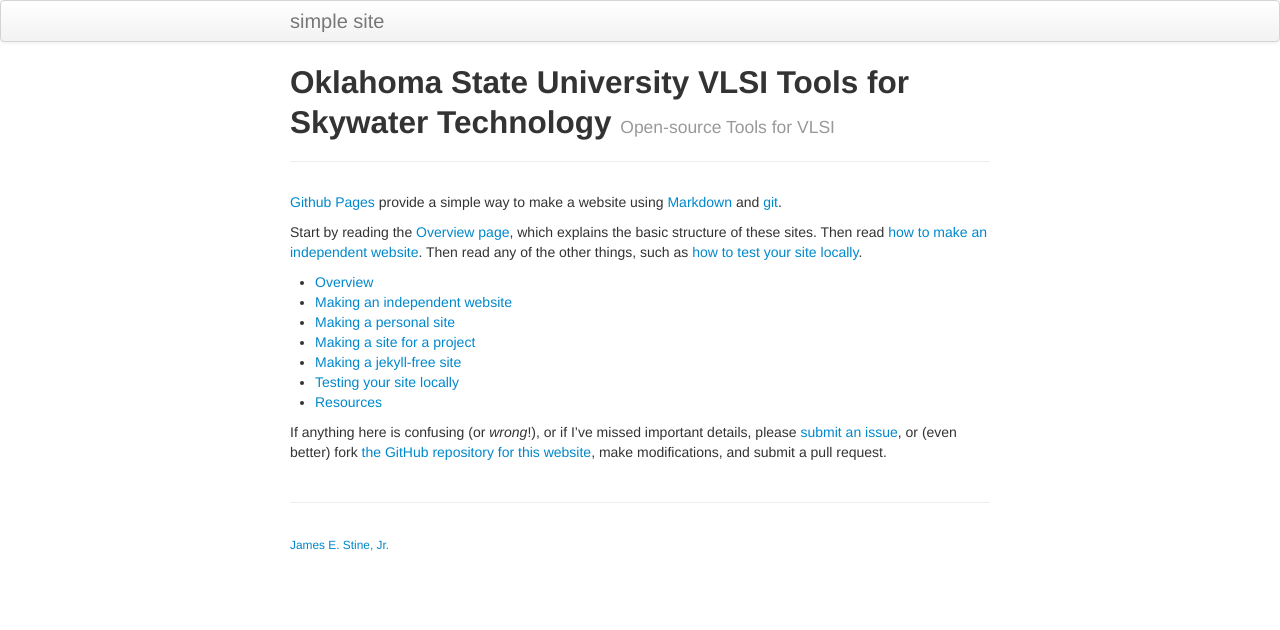
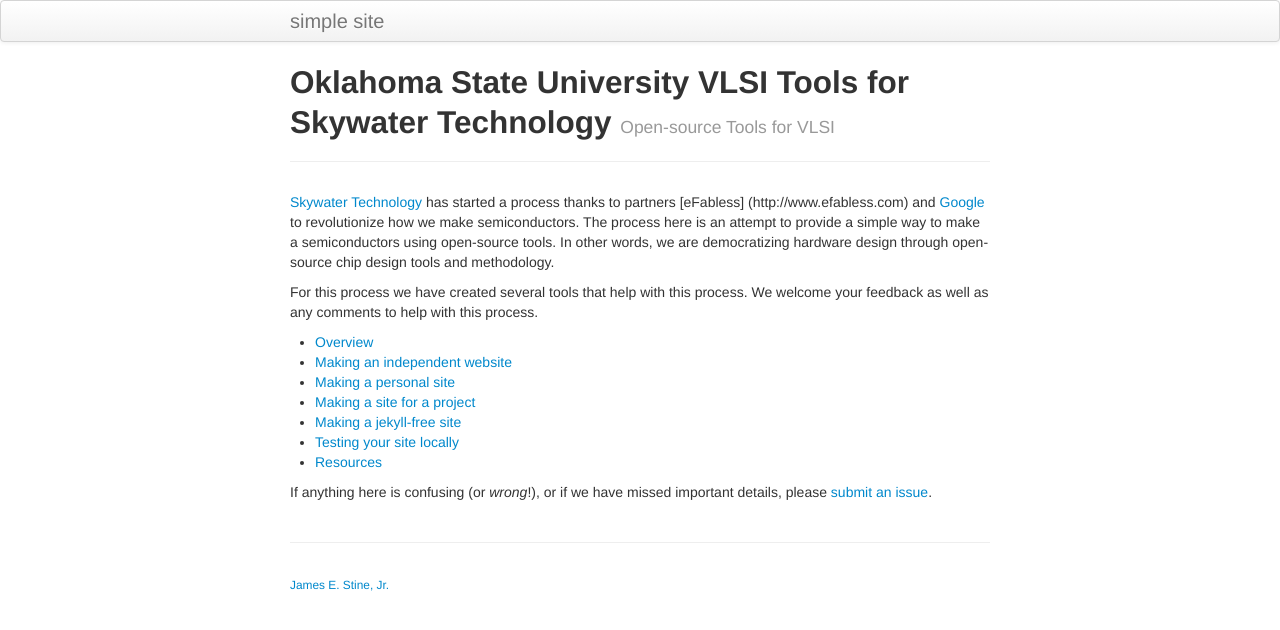
Before and after one commit to stineje/stineje.github.io, a Jekyll site: the page built from index.md, in a window 1280 px wide. Shown: the top 630 px of the page. Built offline with Jekyll 4.4.1, drawn with Linux system fonts in a browser that asks for light colours.

Commit message:
Update to main index

```diff
--- a/index.md
+++ b/index.md
@@ -5,16 +5,17 @@
 description: Minimal tutorial on making a simple website with GitHub Pages
 ---
 
-[Github Pages](https://pages.github.com) provide a simple way to make a
-website using
-[Markdown](https://daringfireball.net/projects/markdown/) and
-[git](https://git-scm.com).
+[Skywater Technology](https://www.skywater.com) has started a process
+thanks to partners [eFabless] (http://www.efabless.com) and
+[Google](http://www.google.com) to revolutionize how we make
+semiconductors.  The process here is an attempt to provide a simple way to make a
+semiconductors using open-source tools.  In other words, we are
+democratizing hardware design
+through open-source chip design tools and methodology.
 
-Start by reading the [Overview page](pages/overview.html), which
-explains the basic structure of these sites. Then read
-[how to make an independent website](pages/independent_site.html). Then
-read any of the other things, such as
-[how to test your site locally](pages/local_test.html).
+For this process we have created several tools that help with this
+process.  We welcome your feedback as well as any comments to help
+with this process.
 
 - [Overview](pages/overview.html)
 - [Making an independent website](pages/independent_site.html)
@@ -24,8 +25,6 @@
 - [Testing your site locally](pages/local_test.html)
 - [Resources](pages/resources.html)
 
-If anything here is confusing (or _wrong_!), or if I've missed
-important details, please
-[submit an issue](https://github.com/kbroman/simple_site/issues), or (even
-better) fork [the GitHub repository for this website](https://github.com/kbroman/simple_site),
-make modifications, and submit a pull request.
+If anything here is confusing (or _wrong_!), or if we have missed
+important details, please [submit an
+issue](https://github.com/stineje/issues).
```
